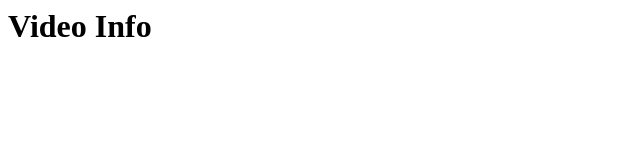
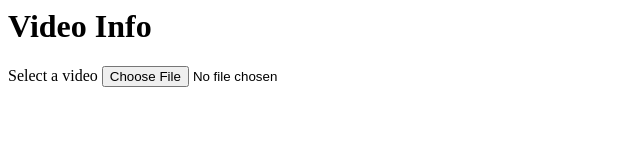
Before and after one commit to jpizzo/udemy_electron_sgrider_tutorial, an Electron app: page index.html in a window 1280 px wide. Shown: the whole page, without its empty margins (0-640 px from the left). Drawn offline with Linux system fonts and the light colour scheme.

Commit message:
section2-lecture9

```diff
--- a/index.html
+++ b/index.html
@@ -1,7 +1,11 @@
 <head>
   <body>
-    <h1>
-      Video Info
-    </h1>
+    <h1>Video Info</h1>
+    <form>
+      <div>
+        <label>Select a video</label>
+        <input type="file" accept="video/*" />
+      </div>
+    </form>
   </body>
 </head>
```
